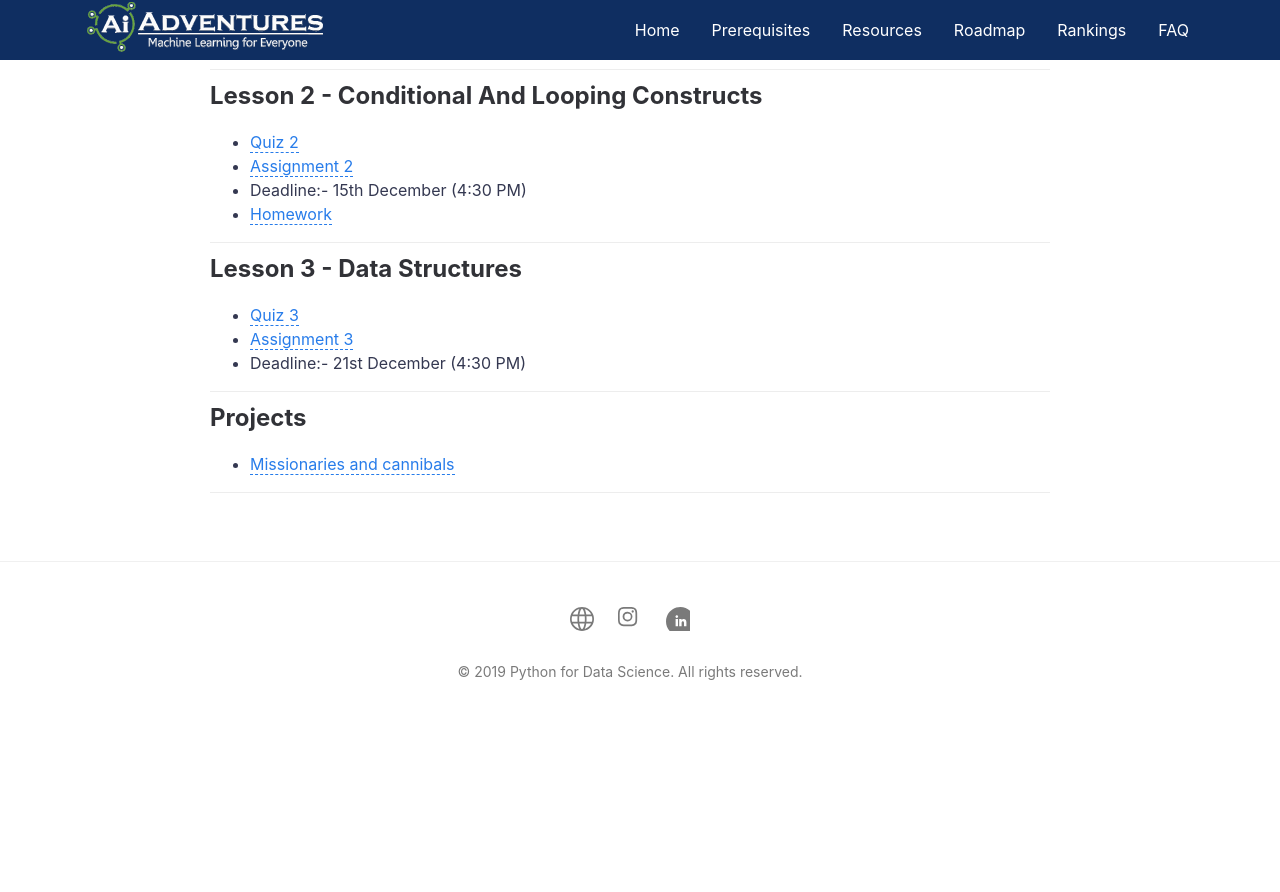
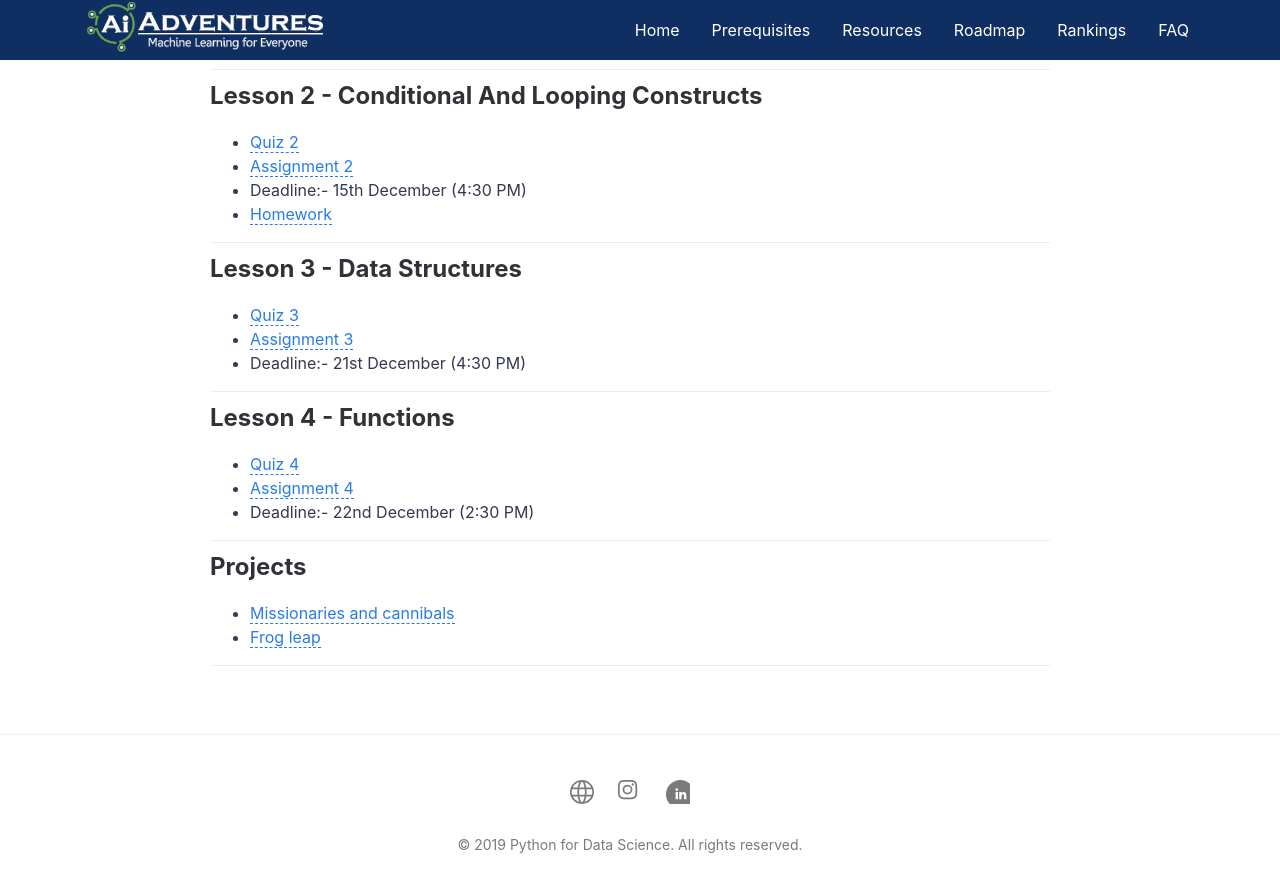
Before and after one commit to Ai-Adventures/weekend, a Jekyll site: the page built from resources.md, in a window 1280 px wide and 900 px high, scrolled down 657 px. Shown: the top 892 px of the window. Built offline with Jekyll 4.4.1, drawn with Linux system fonts in a browser that asks for light colours; before the commit the page ends 1384 px from its top, so only the background shows below that.

Commit message:
Final Day

```diff
--- a/resources.md
+++ b/resources.md
@@ -33,18 +33,18 @@ published: True
 - Deadline:- {{ site.quiz_3_deadline }} ({{ site.quiz_3_time }})
 
 ***
-<!--
+
 ## Lesson 4 - Functions
 
 - [Quiz 4]({{ site.quiz_4 }})
 - [Assignment 4]({{ site.assignment_4 }})
 - Deadline:- {{ site.quiz_4_deadline }} ({{ site.quiz_4_time }})
 
-***   -->
+***
 
 ## Projects
 
 - [Missionaries and cannibals](https://nbviewer.jupyter.org/github/Ai-Adventures/python4DS/blob/master/Projects/3Cannibals3Missionary_Problem.ipynb)
-<!-- - [Frog leap](https://nbviewer.jupyter.org/github/Ai-Adventures/python4DS/blob/master/Projects/FrogLeapProblem.ipynb) -->
+- [Frog leap](https://nbviewer.jupyter.org/github/Ai-Adventures/python4DS/blob/master/Projects/FrogLeapProblem.ipynb)
 
 ***
```
